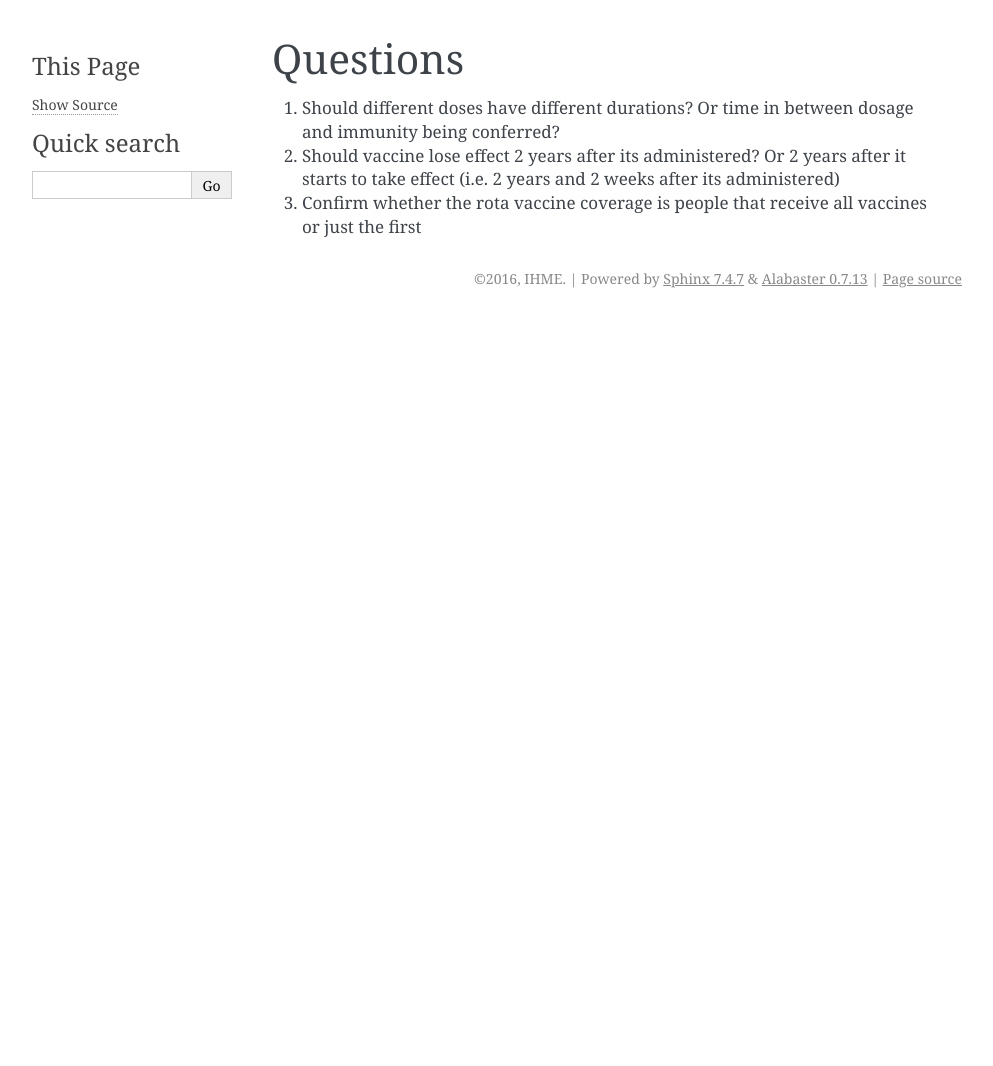
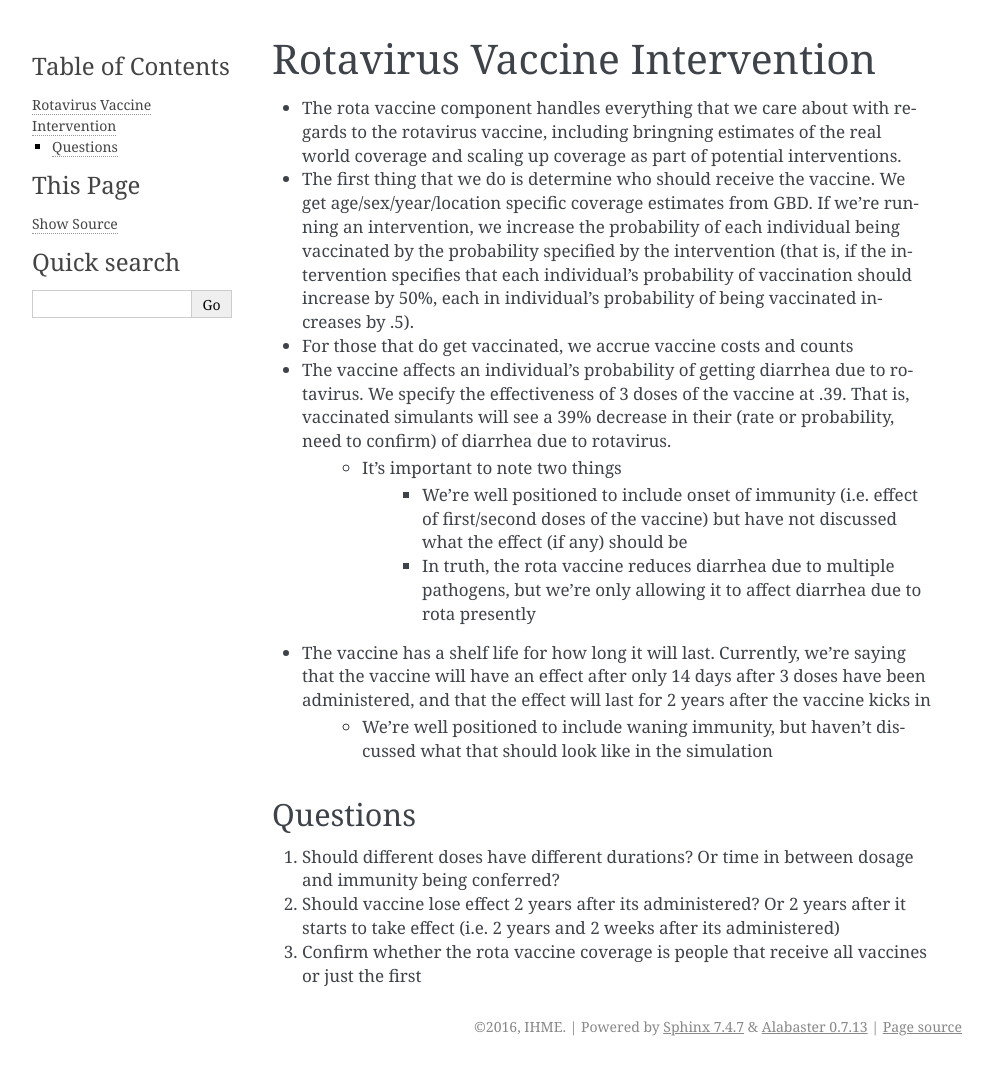
Before and after one commit to ihmeuw/vivarium_public_health, a Sphinx documentation site: the page built from docs/diarrhea_model_documentation/rota_vaccine.rst, in a window 1280 px wide. Shown: the whole page, without its empty margins (148-1141 px from the left). Built offline with Sphinx 7.4.7, drawn with Linux system fonts in a browser that asks for light colours; before the commit the page ends 900 px from its top, so only the background shows below that.

Commit message:
starting to build out documentation more

```diff
--- a/docs/diarrhea_model_documentation/rota_vaccine.rst
+++ b/docs/diarrhea_model_documentation/rota_vaccine.rst
@@ -1,3 +1,16 @@
+Rotavirus Vaccine Intervention
+==============================
+- The rota vaccine component handles everything that we care about with regards to the rotavirus vaccine, including bringning estimates of the real world coverage and scaling up coverage as part of potential interventions.
+- The first thing that we do is determine who should receive the vaccine. We get age/sex/year/location specific coverage estimates from GBD. If we're running an intervention, we increase the probability of each individual being vaccinated by the probability specified by the intervention (that is, if the intervention specifies that each individual's probability of vaccination should increase by 50%, each in individual's probability of being vaccinated increases by .5).
+- For those that do get vaccinated, we accrue vaccine costs and counts
+- The vaccine affects an individual's probability of getting diarrhea due to rotavirus. We specify the effectiveness of 3 doses of the vaccine at .39. That is, vaccinated simulants will see a 39% decrease in their (rate or probability, need to confirm) of diarrhea due to rotavirus.
+    - It's important to note two things
+        - We're well positioned to include onset of immunity (i.e. effect of first/second doses of the vaccine) but have not discussed what the effect (if any) should be
+        - In truth, the rota vaccine reduces diarrhea due to multiple pathogens, but we're only allowing it to affect diarrhea due to rota presently
+- The vaccine has a shelf life for how long it will last. Currently, we're saying that the vaccine will have an effect after only 14 days after 3 doses have been administered, and that the effect will last for 2 years after the vaccine kicks in
+    - We're well positioned to include waning immunity, but haven't discussed what that should look like in the simulation
+
+
 Questions
 *********
 1. Should different doses have different durations? Or time in between dosage and immunity being conferred?
```
